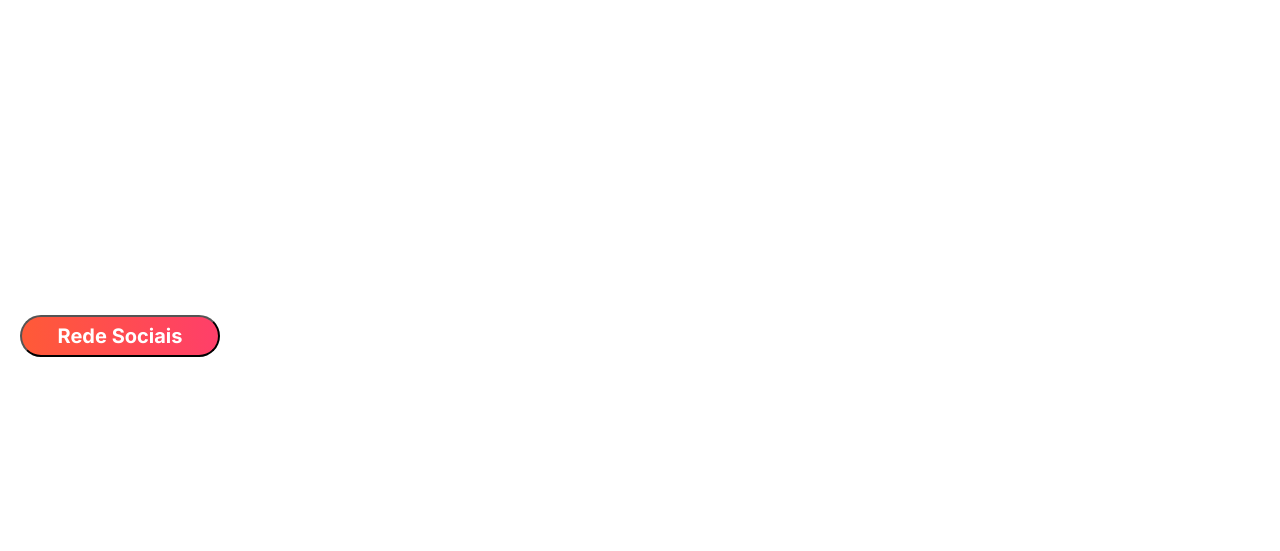
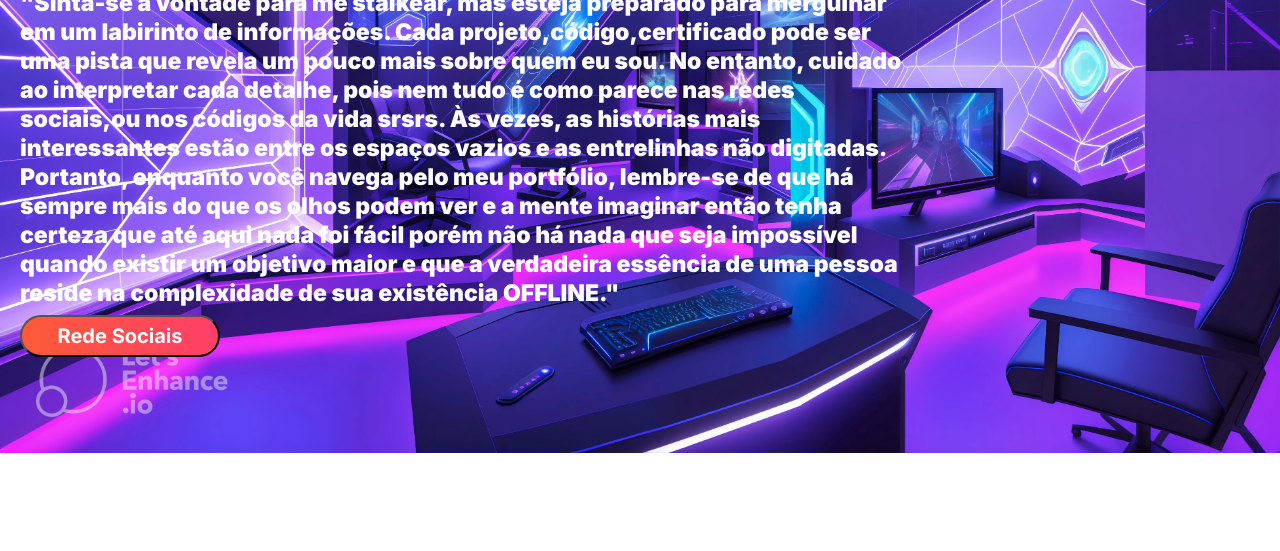
Before and after one commit to devalvesff00ff/Meu-portfolio, a plain HTML site: page index.html in a window 1280 px wide. Shown: the part 249-800 px from the top of the page. Drawn offline with Linux system fonts and the light colour scheme.

Commit message:
imagem trocada

```diff
--- a/style.css
+++ b/style.css
@@ -102,7 +102,7 @@ position: static;
 .img{position: static;}
 
 }
- body{ background-image:url(../img/fundo.png);
+ body{ background-image:url(../img/fundo.jpg);
 background-repeat: no-repeat;
 background-size: cover;
 background-position: center center;}
```
